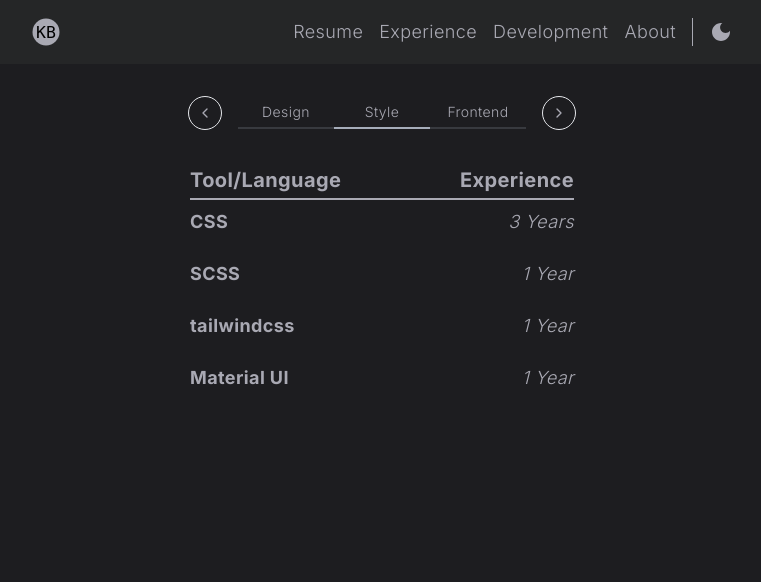
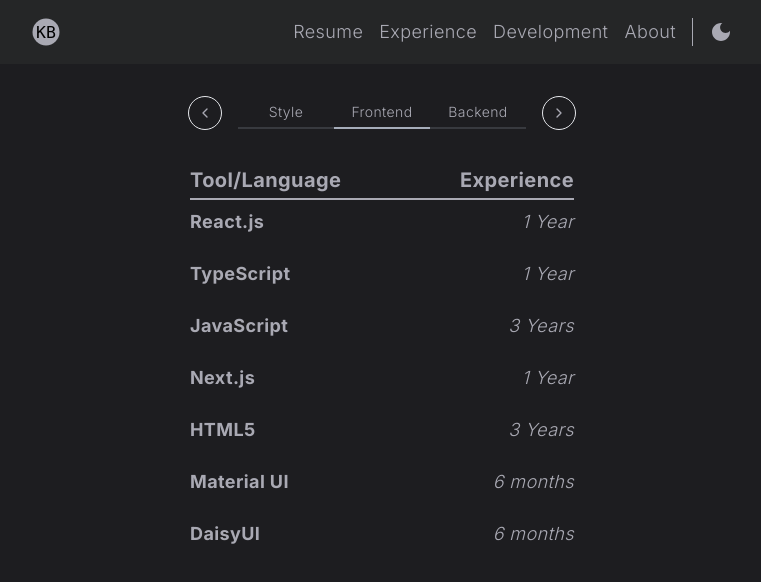
Before and after one commit to senyc/kb-web, a Next.js app: page /development in a window 1280 px wide. Shown: the top 582 px of the page, without its empty margins (258-1019 px from the left). Built offline with nearby package versions, Linux system fonts and the light colour scheme.

Commit message:
feat(dev): make tab clicking more smooth, and add hover animations

```diff
--- a/src/app/ArrowTab.tsx
+++ b/src/app/ArrowTab.tsx
@@ -2,20 +2,12 @@
 
 import { useState } from 'react';
 
+import { Direction } from 'src/lib/annotations/components';
+
 import LeftTabArrow from './LeftTabArrow';
 import RightTabArrow from './RightTabArrow';
-import { Direction } from 'src/lib/annotations/components';
 
-const getAnimationClass = (direction?: Direction) => {
-  switch (direction) {
-    case (Direction.Right):
-      return 'slide-in-from-right';
-    case (Direction.Left):
-      return 'slide-in-from-left';
-    default:
-      return '';
-  }
-};
+type Tab = 0 | 1 | 2;
 
 interface ArrowTabProps {
   /**
@@ -29,57 +21,88 @@
   tabContent: Array<JSX.Element>;
 }
 
+const getAnimationClass = (direction?: Direction) => {
+  switch (direction) {
+    case (Direction.Right):
+      return 'slide-in-from-right';
+    case (Direction.Left):
+      return 'slide-in-from-left';
+    default:
+      return '';
+  }
+};
+
+const moveTabsRight = (tabIndexes: number[], lastTab: number) => {
+  return tabIndexes.map(tab => tab + 1 > lastTab ? 0 : tab + 1);
+};
+
+const moveTabsLeft = (tabIndexes: number[], lastTab: number) => {
+  return tabIndexes.map(tab => tab - 1 < 0 ? lastTab : tab - 1);
+};
+
 export default function ArrowTab({ tabs, tabContent }: ArrowTabProps) {
-  const [currentTab, setCurrentTab] = useState<number>(0);
-  const [animationDirection, setAnimationDirection] = useState<Direction>();
+  const [currentTab, setCurrentTab] = useState<Tab>(1);
+  const [tabValues, setTabValues] = useState<number[]>([0, 1, 2]);
+  const [animationDirection, setAnimationDirection] = useState<Direction>(Direction.NoDirection);
 
-  const prevTab = () => {
-    setCurrentTab((currentTab) => (currentTab + 1) % tabs.length);
+
+  const nextTab = () => {
+    currentTab < 2
+      ? setCurrentTab(currentTab => (currentTab + 1) as Tab)
+      : setTabValues(moveTabsRight(tabValues, tabs.length - 1));
     setAnimationDirection(Direction.Left);
   };
 
-  const nextTab = () => {
-    setCurrentTab((currentTab) => {
-      const newTab = (currentTab - 1) % tabs.length;
-      return newTab > 0 ? newTab : tabs.length - 1;
-    });
+  const prevTab = () => {
+    currentTab > 0
+      ? setCurrentTab(currentTab => (currentTab - 1) as Tab)
+      : setTabValues(moveTabsLeft(tabValues, tabs.length - 1));
     setAnimationDirection(Direction.Right);
   };
 
-  const handleChange = (newValue: number) => {
-    setCurrentTab(newValue);
-    setAnimationDirection(currentTab >= newValue ? Direction.Right : Direction.Left);
+  const handleChange = (newTab: Tab) => {
+    if (currentTab === newTab) {
+      setAnimationDirection(Direction.NoDirection);
+    } else {
+      setAnimationDirection(currentTab > newTab ? Direction.Right : Direction.Left);
+      setCurrentTab(newTab);
+    }
   };
 
   return (
     <div className='w-11/12'>
       <div className='mt-8 flex items-center justify-center space-x-4'>
         <LeftTabArrow
-          onClick={nextTab}
+          onClick={prevTab}
         />
         <div className=' tabs'>
           <a
-            onClick={() => handleChange((currentTab - 1 + tabs.length) % tabs.length)}
-            className='tab tab-bordered text-text w-24'
-          >{tabs[(currentTab - 1 + tabs.length) % tabs.length]}</a>
+            onClick={() => handleChange(0)}
+            className={`tab tab-bordered text-text ${currentTab == 0 && 'tab-active border-primary'} w-24`.replace('false', '')}
+          >
+            {tabs[tabValues[0]]}
+          </a>
           <a
-            className='tab tab-bordered text-text tab-active border-primary w-24'
-            onClick={() => handleChange(currentTab)}
-          >{tabs[currentTab]}</a>
+            className={`tab tab-bordered text-text ${currentTab == 1 && 'tab-active border-primary'} w-24`.replace('false', '')}
+            onClick={() => handleChange(1)}
+          >
+            {tabs[tabValues[1]]}
+          </a>
           <a
-            onClick={() => handleChange((currentTab + 1) % tabs.length)}
-            className='tab tab-bordered text-text w-24'
-          >{tabs[(currentTab + 1) % tabs.length]}
+            onClick={() => handleChange(2)}
+            className={`tab tab-bordered text-text ${currentTab == 2 && 'tab-active border-primary'} w-24`.replace('false', '')}
+          >
+            {tabs[tabValues[2]]}
           </a>
-        </div >
-        <RightTabArrow onClick={prevTab} />
+        </div>
+        <RightTabArrow onClick={nextTab} />
       </div >
       <section className='mt-9 flex w-full min-w-fit flex-row justify-center'>
         <div
           className={`${getAnimationClass(animationDirection)} grow max-w-sm`}
-          key={currentTab}
+          key={tabs[tabValues[currentTab]]}
         >
-          {tabContent[currentTab]}
+          {tabContent[tabValues[currentTab]]}
         </div>
       </section>
     </div >
--- a/src/app/LeftTabArrow.tsx
+++ b/src/app/LeftTabArrow.tsx
@@ -4,7 +4,7 @@
 
 export default function LeftTabArrow({ onClick }: LeftTabArrowProps) {
   return (
-    <button onClick={onClick} className="transform rounded-full border p-2 transition hover:scale-110 hover:bg-gray-100 focus:border-blue-300 focus:outline-none focus:ring">
+    <button onClick={onClick} className="transform rounded-full border p-2 transition duration-150 ease-in hover:scale-110 hover:bg-gray-100 focus:border-blue-300 focus:outline-none focus:ring">
       <svg className="h-4 w-4" viewBox="0 0 24 24" fill="none" xmlns="http://www.w3.org/2000/svg">
         <path d="M15 18L9 12L15 6" stroke="currentColor" strokeWidth="2" strokeLinecap="round" strokeLinejoin="round" />
       </svg>
--- a/src/app/RightTabArrow.tsx
+++ b/src/app/RightTabArrow.tsx
@@ -4,7 +4,7 @@
 
 export default function RightTabArrow({ onClick }: RightTabArrowProps) {
   return (
-    <button onClick={onClick} className="rotate-180 transform rounded-full border p-2 transition hover:scale-110 hover:bg-gray-100 focus:border-blue-300 focus:outline-none focus:ring">
+    <button onClick={onClick} className="rotate-180 transform rounded-full border p-2 transition  duration-150 ease-in hover:scale-110 hover:bg-gray-100 focus:border-blue-300 focus:outline-none focus:ring">
 
       <svg className="h-4 w-4" viewBox="0 0 24 24" fill="none" xmlns="http://www.w3.org/2000/svg">
         <path d="M15 18L9 12L15 6" stroke="currentColor" strokeWidth="2" strokeLinecap="round" strokeLinejoin="round" />
--- a/src/lib/annotations/components.ts
+++ b/src/lib/annotations/components.ts
@@ -1,4 +1,5 @@
 export enum Direction {
   Right,
-  Left
+  Left,
+  NoDirection
 }
```
